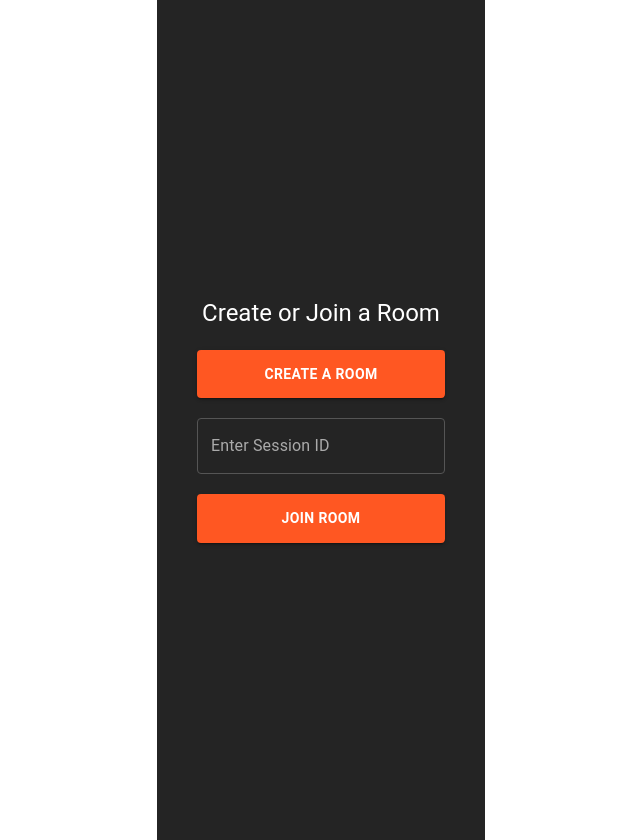
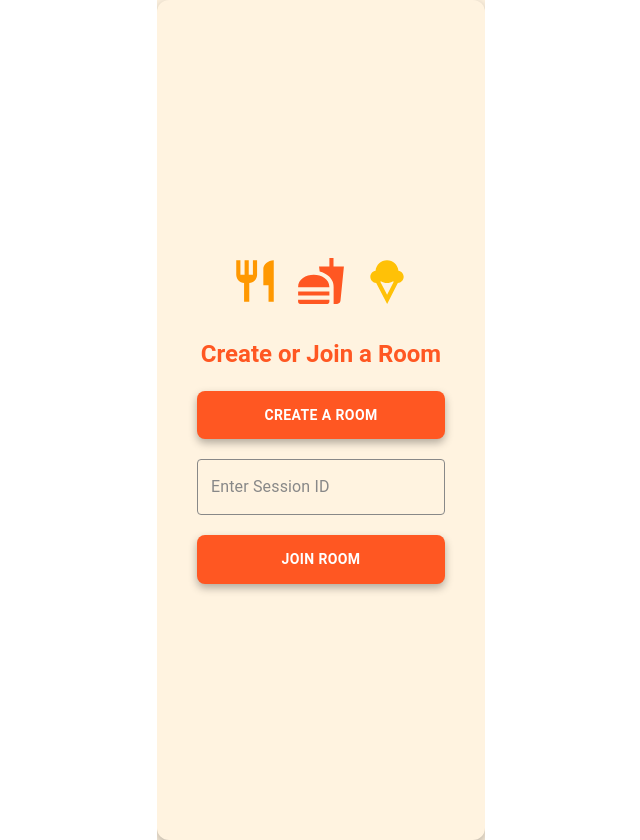
Before and after one commit to mattokc35/RestaurantPickerFrontend, a React (Vite) app: page / in a window 1280 px wide. Shown: the whole page, without its empty margins (319-959 px from the left). Built offline with nearby package versions, Linux system fonts and the light colour scheme; no server answers.

Commit message:
update ui colors and theme

```diff
--- a/src/App.css
+++ b/src/App.css
@@ -2,7 +2,7 @@
   max-width: 1580px;
   margin: auto;
   text-align: center;
-  background-color: "#333";
+  background-color: #fff3e0;
   overflow-x: hidden;
 }
 
--- a/src/components/HomePage.tsx
+++ b/src/components/HomePage.tsx
@@ -1,9 +1,12 @@
 import { useState, useEffect } from "react";
 import { useNavigate } from "react-router-dom";
-import { Button, TextField, Box, Typography, useTheme, useMediaQuery } from "@mui/material";
+import { Button, TextField, Box, Typography, Stack, useTheme, useMediaQuery } from "@mui/material";
 import { v4 as uuidv4 } from "uuid";
-import { useWebSocket } from "../contexts/WebSocketContext"; // Import WebSocket context
+import { useWebSocket } from "../contexts/WebSocketContext";
 import { useRoleStore } from "../store/roleStore";
+import RestaurantIcon from '@mui/icons-material/Restaurant';
+import FastfoodIcon from '@mui/icons-material/Fastfood';
+import IcecreamIcon from '@mui/icons-material/Icecream';
 
 const HomePage = () => {
   const [sessionId, setSessionId] = useState("");
@@ -57,30 +60,39 @@ const HomePage = () => {
       alignItems="center"
       justifyContent="center"
       sx={{
-        backgroundColor: "#242424",
+        backgroundColor: "#fff3e0", // Lighter background for a friendly look
         minHeight: "95vh",
         color: theme.palette.text.primary,
         padding: isMobile ? "20px" : "40px",
         textAlign: "center",
+        borderRadius: "12px", // Rounded edges for the entire container
+        boxShadow: "0px 4px 12px rgba(0, 0, 0, 0.3)", // Add a soft shadow
       }}
     >
-      <Typography variant="h5" sx={{ marginBottom: "20px", color: "#fff" }}>
+      <Stack direction="row" spacing={2} alignItems="center" mb={4}>
+        <RestaurantIcon sx={{ color: "#ff9800", fontSize: 50 }} />
+        <FastfoodIcon sx={{ color: "#ff5722", fontSize: 50 }} />
+        <IcecreamIcon sx={{ color: "#ffc107", fontSize: 50 }} />
+      </Stack>
+
+      <Typography variant="h5" sx={{ marginBottom: "20px", color: "#ff5722", fontWeight: "bold" }}>
         Create or Join a Room
       </Typography>
 
       <Button
         variant="contained"
-        color="primary"
         onClick={handleCreateSession}
         sx={{
           width: "100%",
           maxWidth: "400px",
           padding: "12px",
           marginBottom: "20px",
-          backgroundColor: "#ff5722",
+          backgroundColor: "#ff5722", // Bright button color
           color: "#fff",
           fontWeight: "bold",
+          borderRadius: "8px",
           "&:hover": { backgroundColor: "#ff1744" },
+          boxShadow: "0px 4px 8px rgba(0, 0, 0, 0.3)",
         }}
       >
         Create a Room
@@ -93,15 +105,17 @@ const HomePage = () => {
         onChange={(e) => setSessionId(e.target.value)}
         variant="outlined"
         sx={{
-          input: { color: "#fff" },
+          input: { color: "#333" },
           "& .MuiOutlinedInput-root": {
-            "& fieldset": { borderColor: "#555" },
-            "&:hover fieldset": { borderColor: "#888" },
-            "&.Mui-focused fieldset": { borderColor: "#00bcd4" },
+            "& fieldset": { borderColor: "#888" },
+            "&:hover fieldset": { borderColor: "#ff9800" },
+            "&.Mui-focused fieldset": { borderColor: "#ff5722" },
           },
-          "& .MuiInputLabel-root": { color: "#aaa" },
+          "& .MuiInputLabel-root": { color: "#888" },
+          maxWidth: "400px",
         }}
       />
+
       <Button
         onClick={handleJoinSession}
         variant="contained"
@@ -110,10 +124,12 @@ const HomePage = () => {
           marginTop: "20px",
           width: "100%",
           padding: "12px",
-          backgroundColor: "#ff5722",
+          backgroundColor: "#ff5722", // Button matches the theme
           color: "#fff",
           fontWeight: "bold",
+          borderRadius: "8px",
           "&:hover": { backgroundColor: "#ff1744" },
+          boxShadow: "0px 4px 8px rgba(0, 0, 0, 0.3)",
         }}
       >
         Join Room
--- a/src/components/RestaurantForm.tsx
+++ b/src/components/RestaurantForm.tsx
@@ -5,9 +5,13 @@ import {
   TextField,
   Box,
   Grid,
+  Stack,
+  Typography,
   useMediaQuery,
   useTheme,
 } from "@mui/material";
+import RestaurantIcon from '@mui/icons-material/Restaurant';
+import IcecreamIcon from '@mui/icons-material/Icecream';
 
 const RestaurantForm = () => {
   const [restaurant, setRestaurant] = useState("");
@@ -48,34 +52,45 @@ const RestaurantForm = () => {
         padding: isMobile ? "10px" : "30px", // Reduced padding on mobile
         width: isMobile ? "100%" : "400px", // Full width on mobile
         marginTop: isMobile ? "10px" : "20px",
+        backgroundColor: "#fff3e0", // Soft background color
+        borderRadius: "12px",
+        boxShadow: "0px 4px 12px rgba(0, 0, 0, 0.2)", // Subtle shadow
       }}
     >
+      <Stack direction="row" spacing={2} alignItems="center" mb={2}>
+        <RestaurantIcon sx={{ color: "#ff5722", fontSize: 40 }} />
+        <IcecreamIcon sx={{ color: "#ffc107", fontSize: 40 }} />
+      </Stack>
+
+      <Typography variant="h6" sx={{ marginBottom: "10px", color: "#333", fontWeight: "bold" }}>
+        Suggest a Restaurant
+      </Typography>
+
       <Grid container spacing={2}>
         <Grid item xs={12}>
           <TextField
             fullWidth
             value={restaurant}
             onChange={(e) => setRestaurant(e.target.value)}
-            label="Suggest a Restaurant"
+            label="Enter Restaurant Name"
             variant="outlined"
             size="medium"
             disabled={hasSuggested} // Disable input after suggestion
             sx={{
-              input: { color: "#fff" },
-              maxWidth: isMobile ? "100%" : "500px",
+              input: { color: "#333" },
               "& .MuiOutlinedInput-root": {
                 "& fieldset": {
-                  borderColor: "#555",
+                  borderColor: "#888",
                 },
                 "&:hover fieldset": {
-                  borderColor: "#888",
+                  borderColor: "#ff9800",
                 },
                 "&.Mui-focused fieldset": {
-                  borderColor: "#00bcd4",
+                  borderColor: "#ff5722",
                 },
               },
               "& .MuiInputLabel-root": {
-                color: "#aaa",
+                color: "#888",
               },
             }}
           />
@@ -88,15 +103,16 @@ const RestaurantForm = () => {
             fullWidth
             disabled={hasSuggested} // Disable button after suggestion
             sx={{
-              padding: isMobile ? "10px" : "14px",
-              fontSize: isMobile ? "14px" : "16px",
-              backgroundColor: "#ff5722", // Button color matching the food theme
+              padding: "14px",
+              fontSize: "16px",
+              backgroundColor: "#ff5722", // Button color matching the theme
               color: "#fff",
               fontWeight: "bold",
-              maxWidth: isMobile ? "100%" : "250px",
+              borderRadius: "8px",
               "&:hover": {
                 backgroundColor: "#ff1744",
               },
+              boxShadow: "0px 4px 8px rgba(0, 0, 0, 0.3)", // Button shadow for a cute feel
             }}
           >
             Suggest
--- a/src/components/SpinWheel.tsx
+++ b/src/components/SpinWheel.tsx
@@ -1,11 +1,12 @@
 import React, { useState, useEffect } from "react";
-import { useNavigate } from "react-router-dom"; // Import useNavigate for navigation
+import { useNavigate } from "react-router-dom";
 import { useWebSocket } from "../contexts/WebSocketContext";
 import { Button, Box, Typography, Stack } from "@mui/material";
 import { Wheel } from "react-custom-roulette";
 import RestaurantIcon from "@mui/icons-material/Restaurant";
 import FastfoodIcon from "@mui/icons-material/Fastfood";
 import LocalPizzaIcon from "@mui/icons-material/LocalPizza";
+import IcecreamIcon from "@mui/icons-material/Icecream"; // Add playful ice cream icon
 import Confetti from "react-confetti";
 import { useRoleStore } from "../store/roleStore";
 
@@ -65,13 +66,14 @@ const SpinWheel: React.FC<SpinWheelProps> = ({ restaurants }) => {
   }, [selectedRestaurant, socket]);
 
   return (
-    <Box display="flex" flexDirection="column" alignItems="center" sx={{ backgroundColor: "#2c2c2c", padding: "20px", borderRadius: "12px", boxShadow: "0px 4px 12px rgba(0, 0, 0, 0.5)" }}>
+    <Box display="flex" flexDirection="column" alignItems="center" sx={{ backgroundColor: "#fff3e0", padding: "20px", borderRadius: "12px", boxShadow: "0px 4px 12px rgba(0, 0, 0, 0.3)" }}>
       {showConfetti && <Confetti />}
 
       <Stack direction="row" spacing={2} alignItems="center" justifyContent="center" mb={4}>
         <RestaurantIcon sx={{ color: "#ff9800", fontSize: 50 }} />
         <FastfoodIcon sx={{ color: "#ff5722", fontSize: 50 }} />
         <LocalPizzaIcon sx={{ color: "#ff1744", fontSize: 50 }} />
+        <IcecreamIcon sx={{ color: "#ffc107", fontSize: 50 }} />
       </Stack>
 
       {restaurants.length > 0 && (
@@ -99,12 +101,12 @@ const SpinWheel: React.FC<SpinWheelProps> = ({ restaurants }) => {
 
       {!mustSpin && selectedRestaurant && (
         <>
-        <Typography variant="h6" sx={{ color: "#fff", marginTop: "20px", fontWeight: "bold" }}>
-          Selected Restaurant: {selectedRestaurant}
-        </Typography>
-        <Typography variant="h6" sx={{ color: "#fff", marginTop: "20px", fontWeight: "bold" }}>
-          Thanks for playing! This room is now closing and you will be redirected back to the home page.
-        </Typography>
+          <Typography variant="h6" sx={{ color: "#ff5722", marginTop: "20px", fontWeight: "bold" }}>
+            Selected Restaurant: {selectedRestaurant}
+          </Typography>
+          <Typography variant="h6" sx={{ color: "#333", marginTop: "20px", fontWeight: "bold" }}>
+            Thanks for playing! This room is now closing, and you will be redirected back to the home page.
+          </Typography>
         </>
       )}
 
--- a/src/index.css
+++ b/src/index.css
@@ -5,7 +5,7 @@
 
   color-scheme: light dark;
   color: rgba(255, 255, 255, 0.87);
-  background-color: #242424;
+  background-color: #fff3e0;
 
   font-synthesis: none;
   text-rendering: optimizeLegibility;
```
Also changed, not shown: src/components/SessionPage.tsx (+33 -13 lines).
